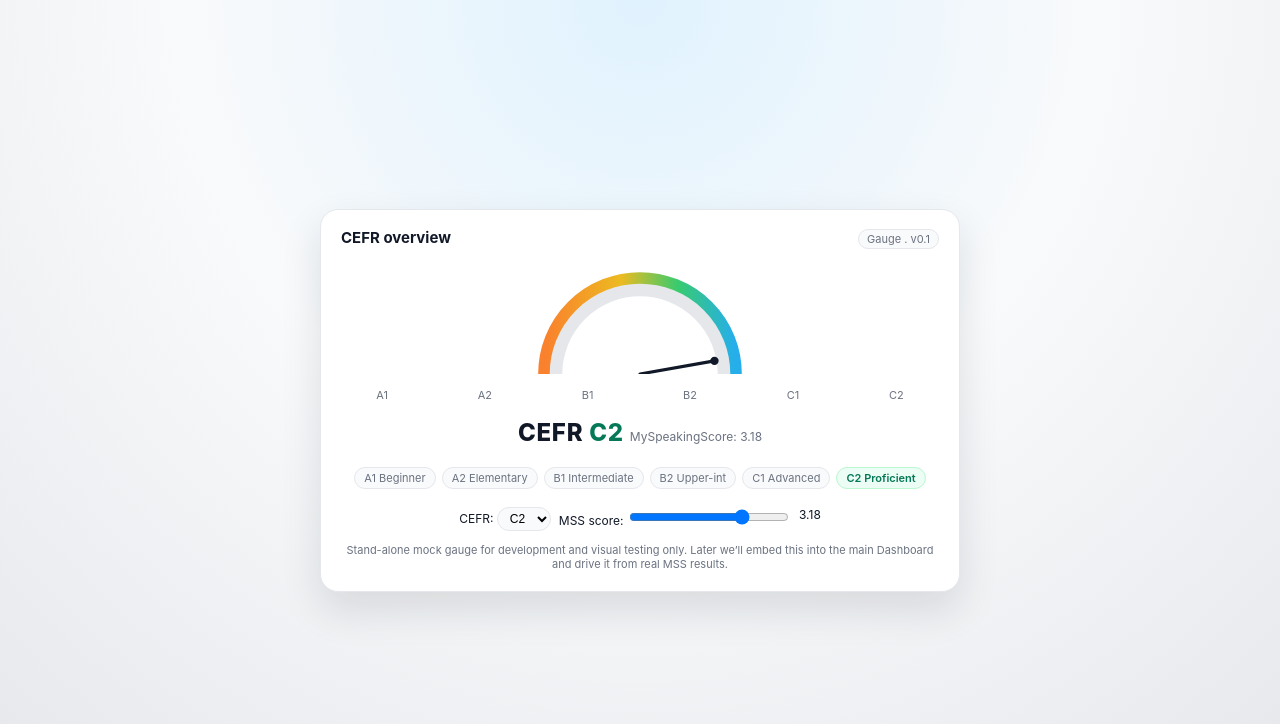
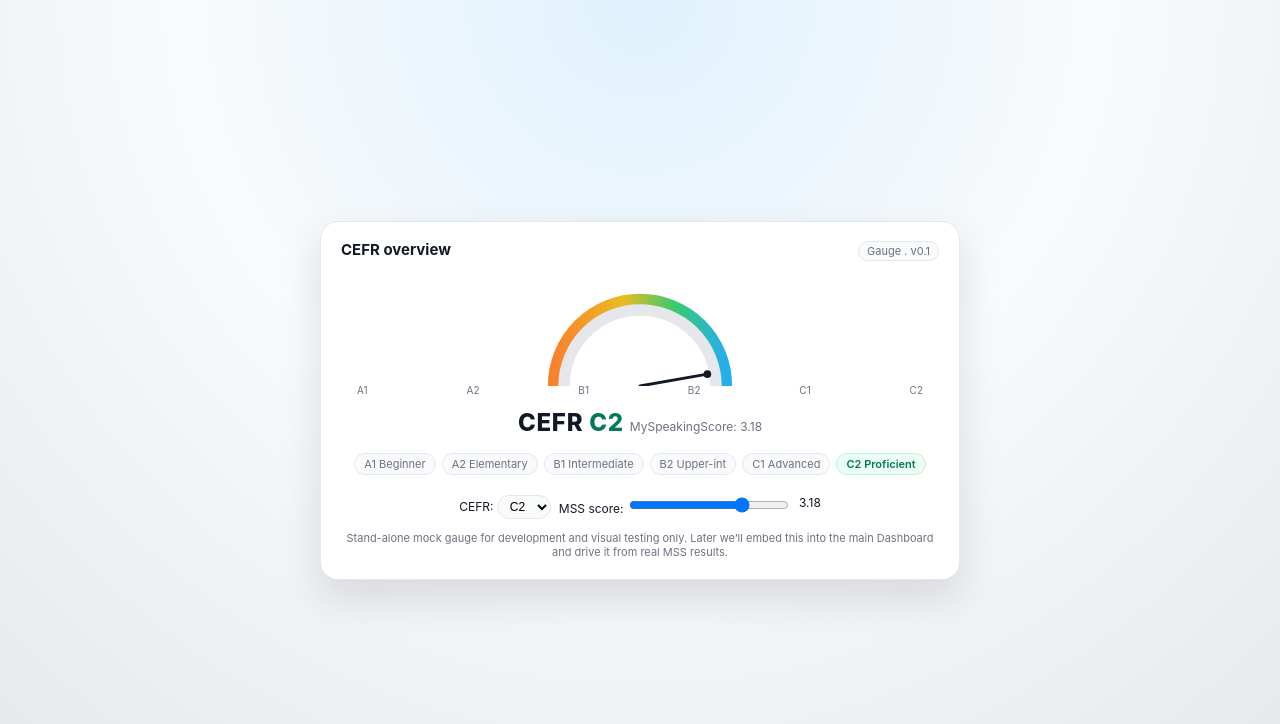
Before and after one commit to christopherhealy/msswidget_dev, a website: page public/mocks/mss-gauge1.html in a window 1280 px wide. Drawn offline with Linux system fonts and the light colour scheme.

Commit message:
Tweak gauge layout: smaller arc, proper label alignment, added headroom

```diff
--- a/public/mocks/mss-gauge1.html
+++ b/public/mocks/mss-gauge1.html
@@ -74,9 +74,11 @@
 
     .gauge {
   position: relative;
-      width: 210px;
+  width: 190px;          /* smaller arc */
   max-width: 100%;
   aspect-ratio: 2 / 1;
+  margin-top: 14px;      /* pull down from top for headroom */
+  margin-bottom: -6px;   /* bring labels closer underneath */
 }
 
     .gauge svg {
@@ -88,10 +90,19 @@
    .gauge-labels {
   display: flex;
   justify-content: space-between;
-      width: 90%;
-      font-size: 11px;
+  width: 100%;
+  font-size: 10px;       /* slightly smaller */
   color: var(--muted);
-      margin-top: 2px;
+  margin-top: -4px;      /* closer to arc */
+  padding: 0 10px;       /* keeps A1/C2 under arc ends */
+}
+
+.gauge-wrap {
+  display: flex;
+  flex-direction: column;
+  align-items: center;
+  gap: 8px;
+  padding: 6px 6px 8px;
 }
 
     .value-row {
```
Lines whose indentation alone changed are shown as unchanged.
